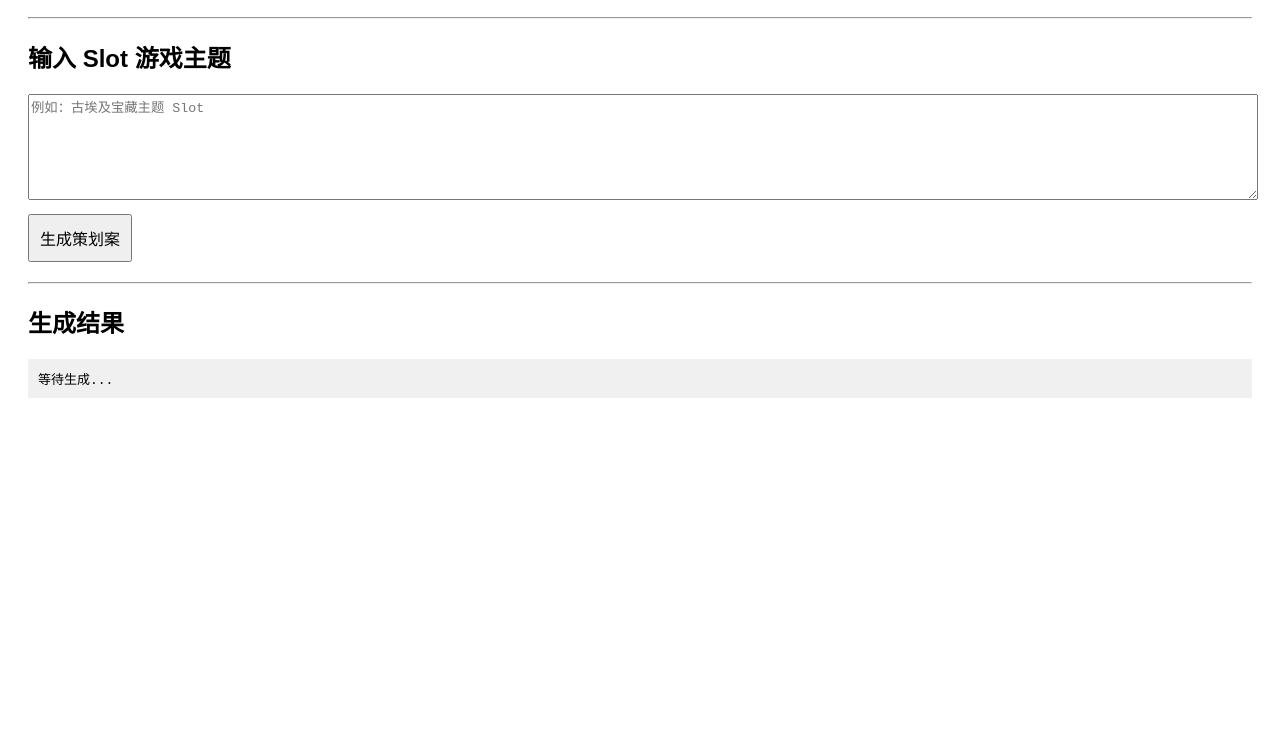
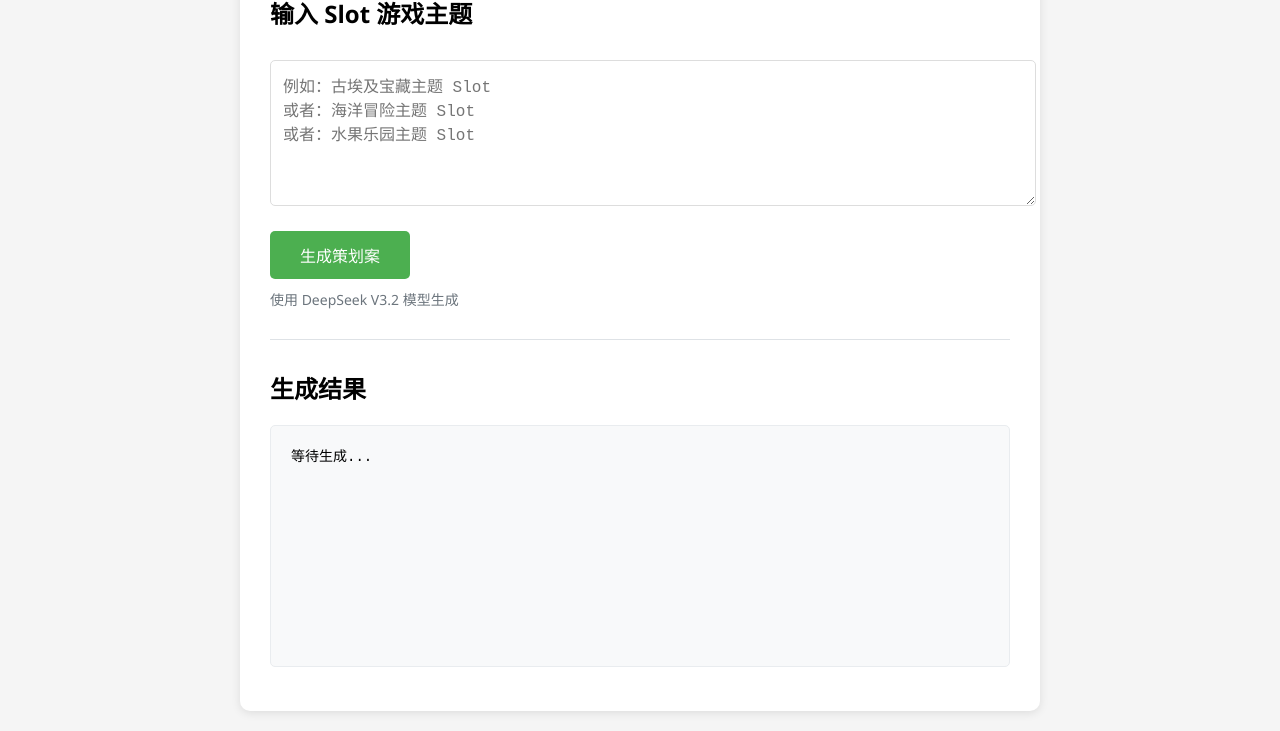
Before and after one commit to dyxy520/slot-ai-studio, a plain HTML site: page index.html in a window 1280 px wide. Shown: the part 153-884 px from the top of the page. Before the commit the page ends 800 px from the top, so only its background shows below. Drawn offline with Linux system fonts and the light colour scheme.

Commit message:
Update index.html

```diff
--- a/index.html
+++ b/index.html
@@ -2,57 +2,105 @@
 <html lang="zh-CN">
 <head>
   <meta charset="UTF-8">
+  <meta name="viewport" content="width=device-width, initial-scale=1.0">
   <title>Slot AI Studio</title>
   <style>
-    body { font-family: Arial; padding: 20px; }
-    textarea { width: 100%; height: 100px; margin-bottom: 10px; }
-    select, button { padding: 10px; margin-right: 10px; font-size: 16px; }
-    pre { background: #f0f0f0; padding: 10px; white-space: pre-wrap; }
-    hr { margin: 20px 0; }
+    body {
+      font-family: 'Segoe UI', Arial, sans-serif;
+      padding: 20px;
+      max-width: 800px;
+      margin: 0 auto;
+      background-color: #f5f5f5;
+    }
+    .container {
+      background-color: white;
+      padding: 30px;
+      border-radius: 10px;
+      box-shadow: 0 2px 10px rgba(0,0,0,0.1);
+    }
+    h1 {
+      color: #333;
+      border-bottom: 2px solid #4CAF50;
+      padding-bottom: 10px;
+    }
+    textarea {
+      width: 100%;
+      height: 120px;
+      margin: 10px 0 20px;
+      padding: 12px;
+      border: 1px solid #ddd;
+      border-radius: 5px;
+      font-size: 16px;
+      resize: vertical;
+    }
+    textarea:focus {
+      outline: none;
+      border-color: #4CAF50;
+      box-shadow: 0 0 5px rgba(76,175,80,0.3);
+    }
+    button {
+      background-color: #4CAF50;
+      color: white;
+      padding: 12px 30px;
+      border: none;
+      border-radius: 5px;
+      font-size: 16px;
+      cursor: pointer;
+      transition: background-color 0.3s;
+    }
+    button:hover {
+      background-color: #45a049;
+    }
+    button:disabled {
+      background-color: #cccccc;
+      cursor: not-allowed;
+    }
+    pre {
+      background: #f8f9fa;
+      padding: 20px;
+      border-radius: 5px;
+      white-space: pre-wrap;
+      font-size: 14px;
+      line-height: 1.6;
+      border: 1px solid #e9ecef;
+      min-height: 200px;
+    }
+    hr {
+      margin: 30px 0;
+      border: none;
+      border-top: 1px solid #dee2e6;
+    }
+    .info {
+      color: #6c757d;
+      font-size: 14px;
+      margin-top: 10px;
+    }
   </style>
 </head>
 <body>
-
+<div class="container">
   <h1>🎰 Slot AI Studio</h1>
 
-<!-- 模型选择 -->
-<label>选择模型:</label>
-<select id="modelSelect">
-  <option value="deepseek/deepseek-v3.2-251201">DeepSeek V3.2</option>
-  <option value="anthropic/claude-v1">Claude V1</option>
-  <option value="gemini/gemini-1">Gemini-1</option>
-</select>
-
-<hr>
-
   <h2>输入 Slot 游戏主题</h2>
-<textarea id="themeInput" placeholder="例如：古埃及宝藏主题 Slot"></textarea>
+  <textarea id="themeInput" placeholder="例如：古埃及宝藏主题 Slot&#10;或者：海洋冒险主题 Slot&#10;或者：水果乐园主题 Slot"></textarea>
   <br>
   <button id="generateBtn">生成策划案</button>
+  <div class="info">使用 DeepSeek V3.2 模型生成</div>
 
   <hr>
 
   <h2>生成结果</h2>
   <pre id="output">等待生成...</pre>
+</div>
 
 <script>
-const modelSelect = document.getElementById("modelSelect");
 const themeInput = document.getElementById("themeInput");
 const generateBtn = document.getElementById("generateBtn");
 const output = document.getElementById("output");
 
-// API Key 和 BaseURL 配置
-const apiKeys = {
-  "deepseek/deepseek-v3.2-251201": "你的DeepSeekKey",
-  "anthropic/claude-v1": "你的ClaudeKey",
-  "gemini/gemini-1": "你的GeminiKey"
-};
-
-const baseURLs = {
-  "deepseek/deepseek-v3.2-251201": "https://api.qnaigc.com/v1",
-  "anthropic/claude-v1": "https://api.qnaigc.com",
-  "gemini/gemini-1": "https://api.qnaigc.com"
-};
+// 固定的模型配置
+const MODEL = "deepseek/deepseek-v3.2-251201";
+const BASE_URL = "https://api.qnaigc.com/v1";
 
 generateBtn.addEventListener("click", async () => {
   const theme = themeInput.value.trim();
@@ -62,14 +110,26 @@ generateBtn.addEventListener("click", async () => {
     return;
   }
 
-  output.textContent = "生成中...";
-
-  const model = modelSelect.value;
+  // 禁用按钮，防止重复提交
+  generateBtn.disabled = true;
+  generateBtn.textContent = "生成中...";
+  output.textContent = "⏳ 正在生成策划案，请稍候...";
 
   const messages = [
     {
       role: "user",
-      content: `请根据以下主题生成详细的 Slot 游戏策划案：\n\n主题：${theme}\n\n要求包含：\n1. 游戏背景\n2. 玩法机制\n3. 奖励设计\n4. 特殊符号设计\n5. RTP 建议`
+      content: `请根据以下主题生成详细的 Slot 游戏策划案：
+
+主题：${theme}
+
+要求包含：
+1. 游戏背景（世界观、故事情节）
+2. 玩法机制（基本规则、特殊玩法）
+3. 奖励设计（普通奖励、大奖机制）
+4. 特殊符号设计（Wild、Scatter、Bonus等）
+5. RTP 建议（合理的回报率范围）
+
+请用专业、详细的方式输出，使用Markdown格式。`
     }
   ];
 
@@ -80,24 +140,27 @@ generateBtn.addEventListener("click", async () => {
         "Content-Type": "application/json"
       },
       body: JSON.stringify({
-        model,
-        baseURL: baseURLs[model],
-        apiKey: apiKeys[model],
-        messages
+        model: MODEL,
+        messages: messages
       })
     });
 
     const data = await res.json();
 
     if (!data.success) {
-      output.textContent = "生成失败：\n" + (data.error || "未知错误");
-      return;
+      throw new Error(data.error || data.details || "生成失败");
     }
 
+    // 格式化输出
     output.textContent = data.content;
 
   } catch (err) {
-    output.textContent = "请求出错：\n" + err.message;
+    output.textContent = "❌ 生成失败：\n" + err.message;
+    console.error("错误详情:", err);
+  } finally {
+    // 恢复按钮状态
+    generateBtn.disabled = false;
+    generateBtn.textContent = "生成策划案";
   }
 });
 </script>
```
Lines whose indentation alone changed are shown as unchanged.
